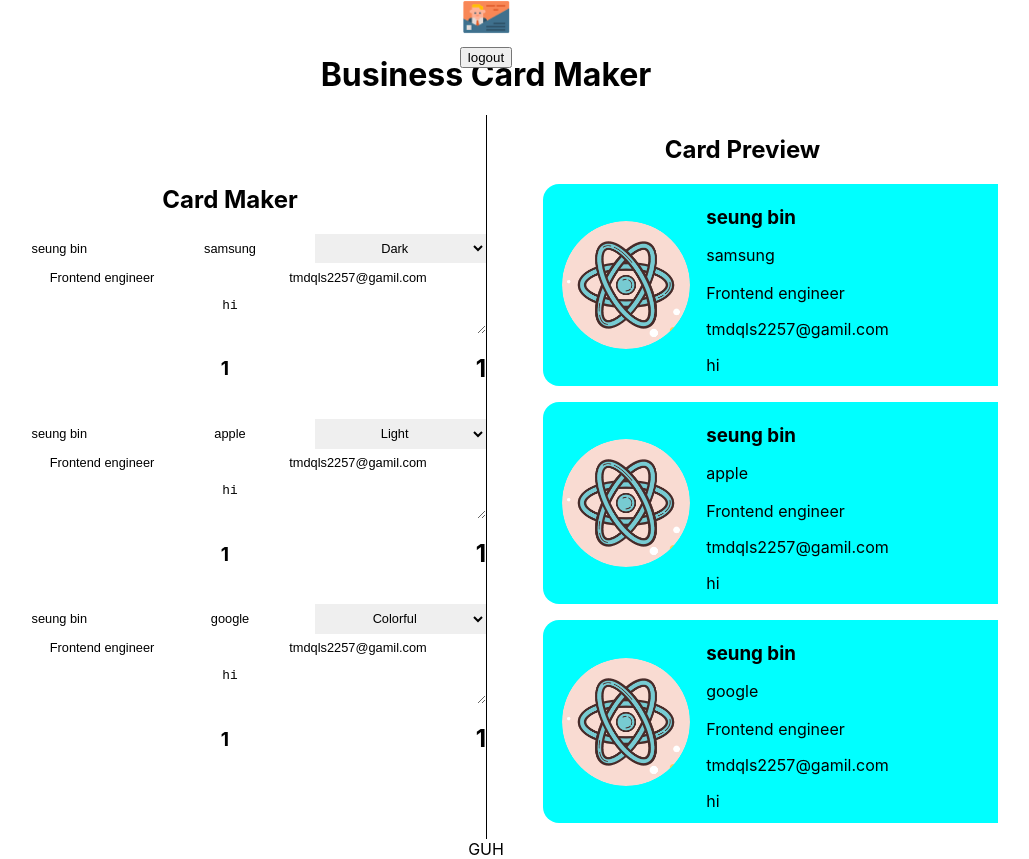
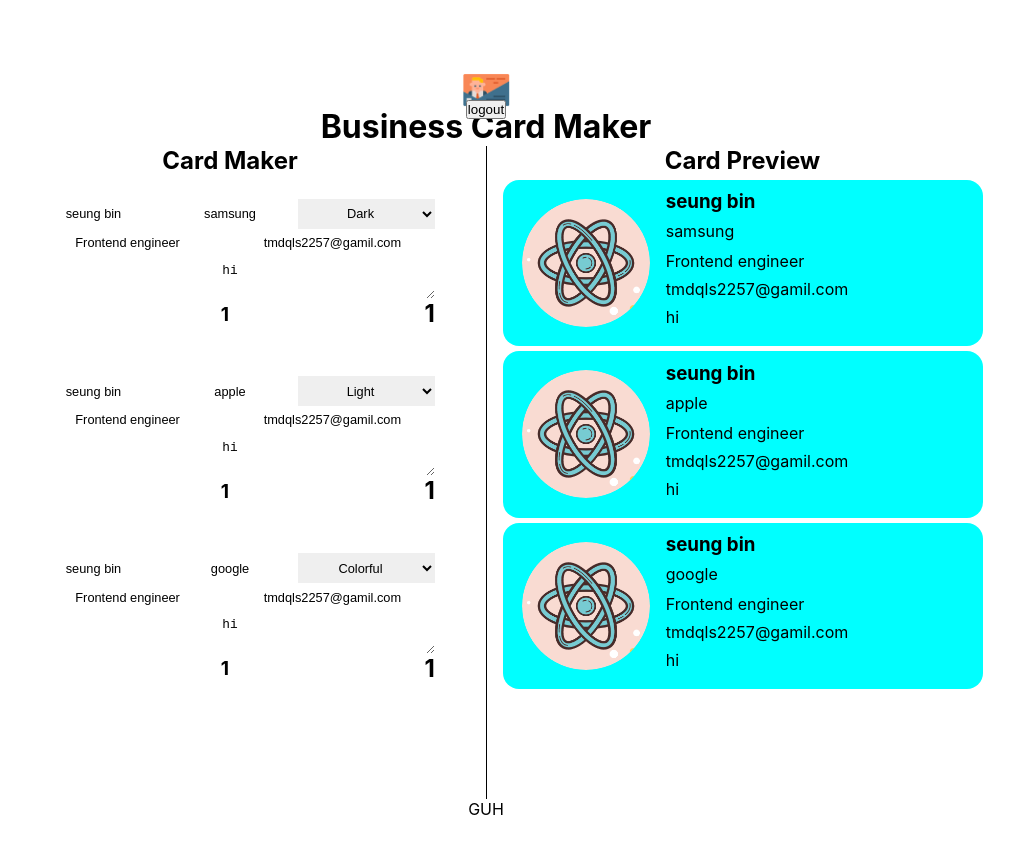
Before and after one commit to tmdqls2257/BusinessCard, a React (Create React App) app: page /main in a window 1280 px wide. Shown: the whole page, without its empty margins (154-1183 px from the left). After the commit the page ends 819 px from the top, so only its background shows below. Built offline with nearby package versions, Linux system fonts and the light colour scheme; no server answers; sample sign-in values are in the browser's storage.

Commit message:
modify UI

```diff
--- a/package.json
+++ b/package.json
@@ -6,7 +6,7 @@
     "@testing-library/jest-dom": "^5.11.4",
     "@testing-library/react": "^11.1.0",
     "@testing-library/user-event": "^12.1.10",
-    "firebase": "^8.8.1",
+    "firebase": "^8.9.0",
     "react": "^17.0.2",
     "react-dom": "^17.0.2",
     "react-router-dom": "^5.2.0",
--- a/src/app.module.css
+++ b/src/app.module.css
@@ -26,6 +26,7 @@
   font-weight: fontWeightMediumSize;
 }
 .app {
+  height: 100vh;
   display: flex;
   flex-direction: column;
   justify-content: center;
--- a/src/components/card/card.module.css
+++ b/src/components/card/card.module.css
@@ -2,11 +2,11 @@
 
 .form {
   display: flex;
-  width: 100%;
+  width: 80%;
   flex-wrap: wrap;
   border-top: 1px solid makerBlack;
   border-left: 1px solid makerBlack;
-  margin-bottom: 1em;
+  margin: 24px;
 }
 
 .input,
--- a/src/components/cardImage/cardImage.module.css
+++ b/src/components/cardImage/cardImage.module.css
@@ -1,14 +1,14 @@
 @value makerBlack, makerWhite, makerWheat, makerColorful, makerShadow from '../../common/colors.css';
+
+@value margineSmallSize from '../../common/size.css';
 .card {
-  align-items: center;
   display: flex;
   background-color: aqua;
   border-radius: 1em;
   padding: 0.2em;
   box-shadow: 6px 6px 8px 6px makerShadow;
-  width: 100%;
-  max-width: 30rem;
-  margin: 16px;
+  width: 30rem;
+  margin: margineSmallSize;
 }
 
 .avatar {
@@ -49,7 +49,7 @@
 }
 
 .company::after {
-  content: '';
+  content: "";
   display: block;
   height: 2px;
   background-color: makerWheat;
--- a/src/components/cardMaker/cardMaker.module.css
+++ b/src/components/cardMaker/cardMaker.module.css
@@ -1,13 +1,18 @@
 @value makerGreen from '../../common/colors.css';
 
+@value margineSmallSize from '../../common/size.css';
 .cardMaker {
-  width: 50%;
+  flex-basis: 50%;
+  display: flex;
+  flex-direction: column;
+
   overflow: scroll;
-  scroll-snap-type: proximity;
+  height: 100%;
 }
 
 .title {
   color: makerGreen;
+  margin: margineSmallSize;
 }
 @media screen and (max-width: 1000px) {
   .cardMaker {
--- a/src/components/footer/footer.module.css
+++ b/src/components/footer/footer.module.css
@@ -1,5 +1,7 @@
 /* Color */
 @value makerGreen, makerWhite from '../../common/colors.css';
+
+@value margineSmallSize from '../../common/size.css';
 
 .Footer {
   background-color: makerGreen;
@@ -7,4 +9,5 @@
   display: flex;
   justify-content: center;
   color: makerWhite;
+  padding: margineSmallSize;
 }
--- a/src/components/login/login.module.css
+++ b/src/components/login/login.module.css
@@ -21,8 +21,8 @@
   display: flex;
   flex-direction: column;
   justify-content: center;
-  width: 30%;
-  height: 500px;
+
+  height: 50%;
 }
 
 .section {
--- a/src/components/main/main.module.css
+++ b/src/components/main/main.module.css
@@ -4,7 +4,6 @@
 .box {
   background-color: makerWhite;
   height: 100%;
-  flex: 1;
   display: flex;
 }
 
--- a/src/components/preview/preview.module.css
+++ b/src/components/preview/preview.module.css
@@ -4,20 +4,13 @@
 
 .cardPreview {
   flex-basis: 50%;
-  width: 80%;
+  display: flex;
+  flex-direction: column;
   overflow: scroll;
-  scroll-snap-type: y mandatory;
+  height: 100%;
   border-left: 1px solid;
 }
 .header {
   color: makerGreen;
   margin: margineSmallSize;
 }
-.cards {
-  width: 100%;
-  height: 100%;
-  padding: 0.5em 2em;
-  display: flex;
-  flex-direction: column;
-  align-items: center;
-}
--- a/src/index.css
+++ b/src/index.css
@@ -1,14 +1,14 @@
 body {
   margin: 0;
-  font-family: -apple-system, BlinkMacSystemFont, 'Segoe UI', 'Roboto', 'Oxygen',
-    'Ubuntu', 'Cantarell', 'Fira Sans', 'Droid Sans', 'Helvetica Neue',
+  font-family: -apple-system, BlinkMacSystemFont, "Segoe UI", "Roboto", "Oxygen",
+    "Ubuntu", "Cantarell", "Fira Sans", "Droid Sans", "Helvetica Neue",
     sans-serif;
   -webkit-font-smoothing: antialiased;
   -moz-osx-font-smoothing: grayscale;
 }
 
 code {
-  font-family: source-code-pro, Menlo, Monaco, Consolas, 'Courier New',
+  font-family: source-code-pro, Menlo, Monaco, Consolas, "Courier New",
     monospace;
 }
 table {
@@ -27,3 +27,7 @@
 button {
   font-weight: fontWeightMediumSize;
 }
+* {
+  margin: 0;
+  padding: 0;
+}
```
Also changed, not shown: 1 other file (tests, documents, lock files or other folders).
